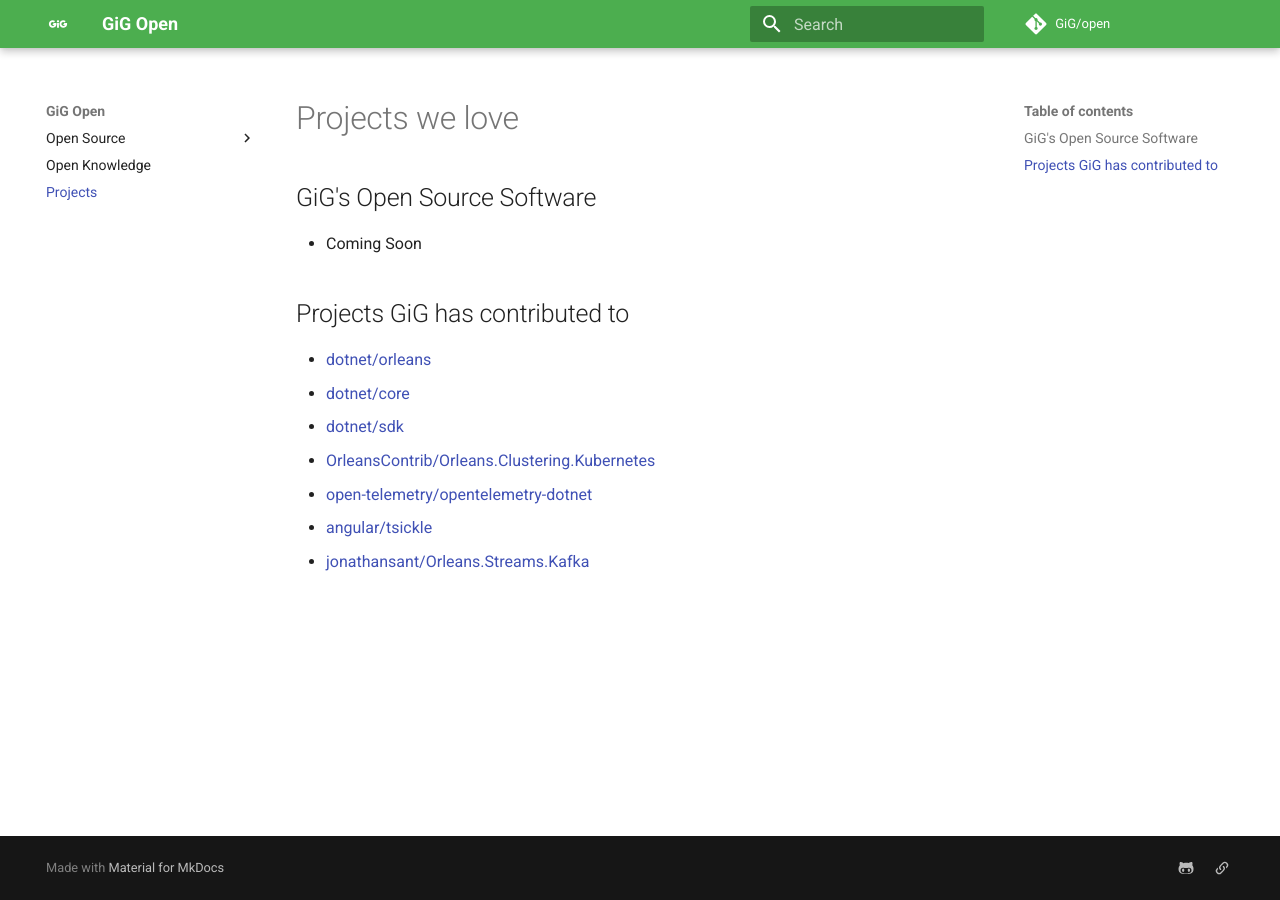
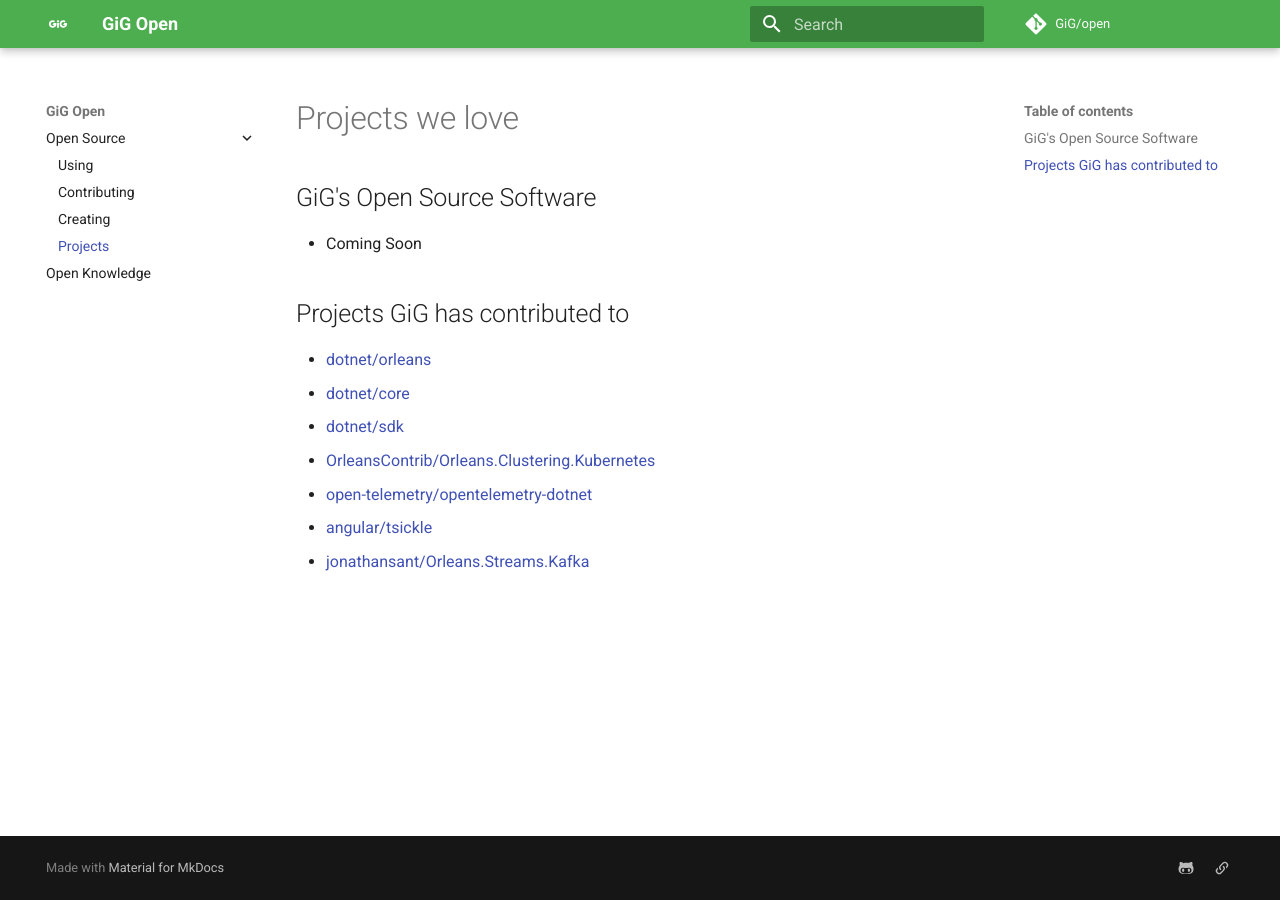
Before and after one commit to GiG/open, an MkDocs documentation site: the page built from docs/projects.md, in a window 1280 px wide. Built offline with MkDocs 1.6.1 and Material for MkDocs 9.7.7, drawn with Linux system fonts in a browser that asks for light colours; comment, search, counter and statistics services are not loaded; part of the change alters nothing that is shown.

```diff
--- a/mkdocs.yml
+++ b/mkdocs.yml
@@ -11,8 +11,8 @@ nav:
         - Using: open-source/using.md
         - Contributing: open-source/contributing.md
         - Creating: open-source/creating.md
+        - Projects: projects.md
     - Open Knowledge: open-knowledge.md
-    - Projects: projects.md
 repo_name: GiG/open
 repo_url: https://github.com/GiG/open
 extra:
```
